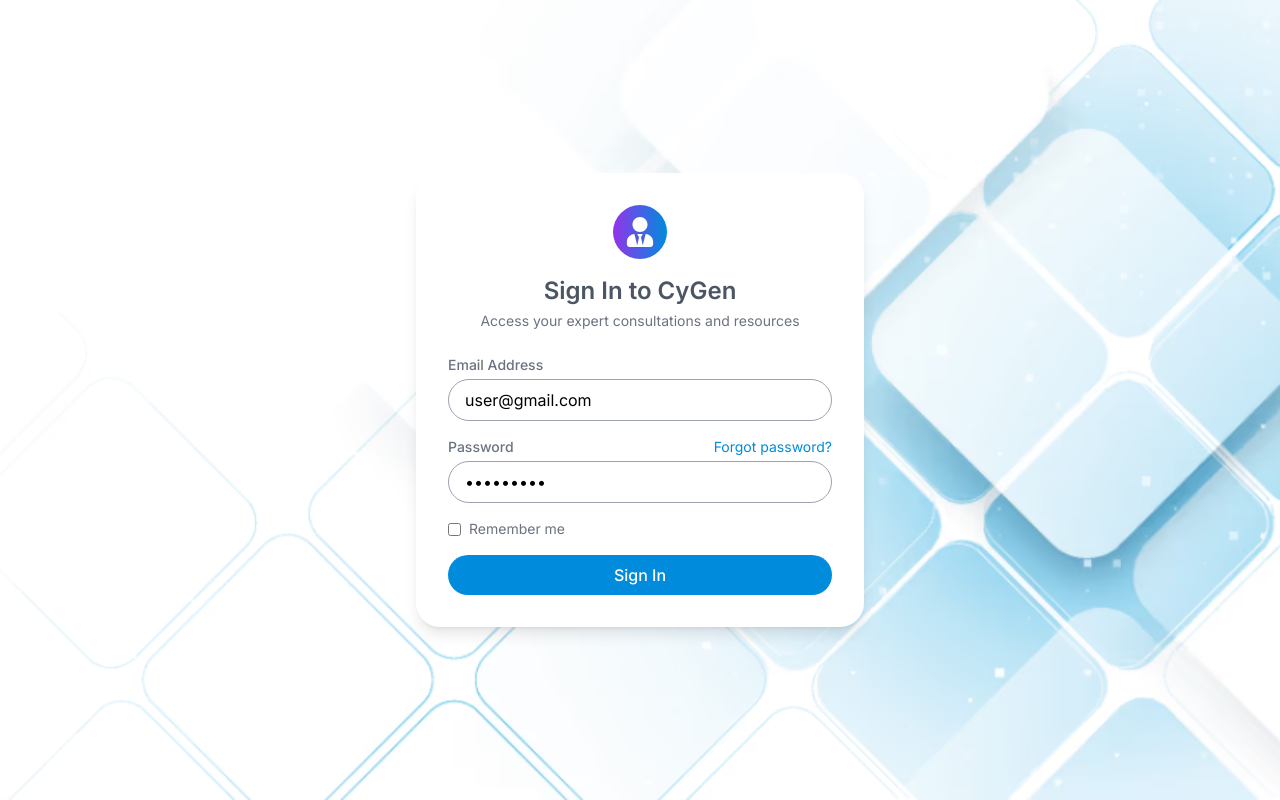
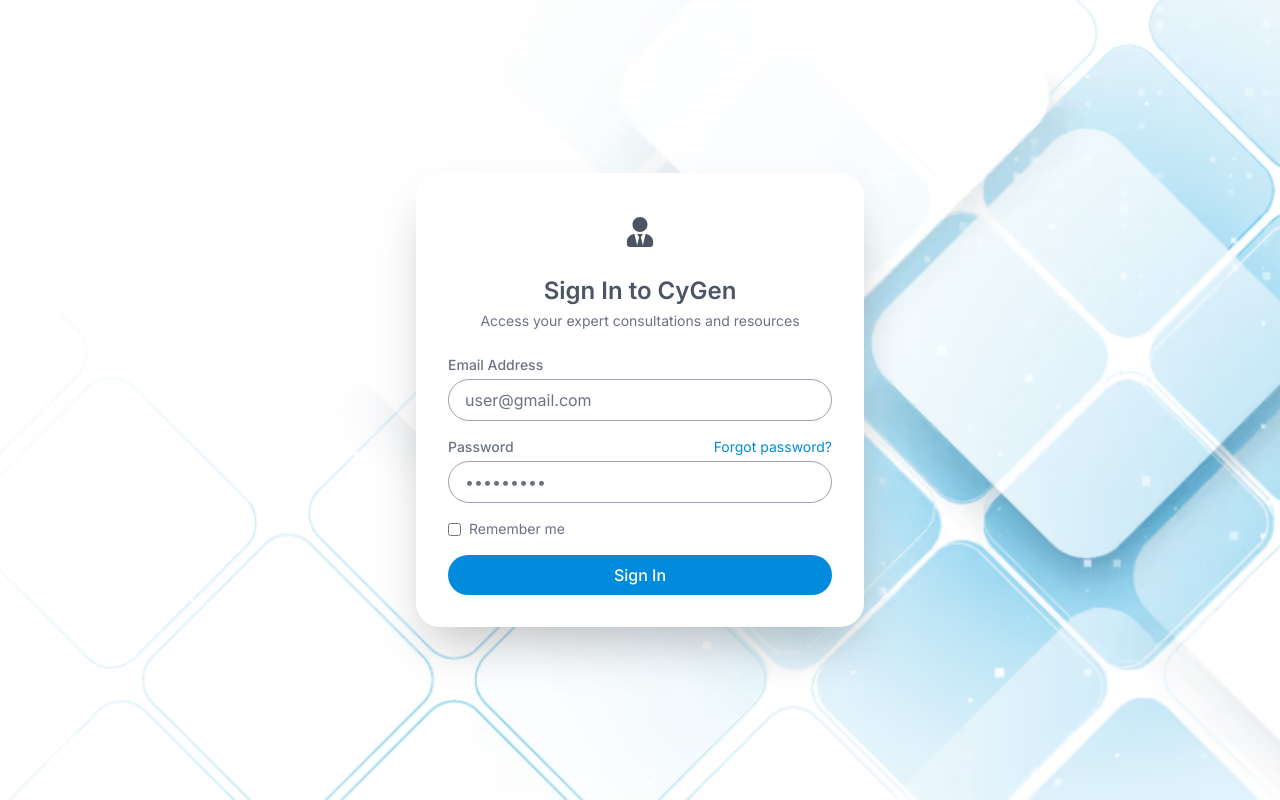
Before and after one commit to ChetanDhage/Cygen_Consultancy, a React (Vite) app in the folder frontend/: page /login in a window 1280 px wide. Built offline with nearby package versions, Linux system fonts and the light colour scheme.

Commit message:
changes added

```diff
--- a/frontend/src/components/Login.jsx
+++ b/frontend/src/components/Login.jsx
@@ -38,10 +38,10 @@ const Login = () => {
 
   return (
     <div className="min-h-screen flex items-center justify-center  px-4">
-      <div className="max-w-md w-full bg-white dark:bg-[#0b1225] p-8 rounded-3xl shadow-lg my-4">
+      <div className="max-w-md w-full bg-white dark:bg-[#0b1225] p-8 rounded-3xl shadow-2xl my-4">
         <div className="flex flex-col items-center">
-          <div className="bg-gradient-to-r from-secondary to-primary p-3 rounded-full mb-4">
-            <FaUserTie className="text-white text-3xl" />
+          <div className="bg-gradient-to-r from-primarylight to-primary p-3 rounded-full mb-4">
+            <FaUserTie className="dark:text-white text-gray-600 text-3xl" />
           </div>
           <h2 className="text-2xl font-semibold text-gray-600 dark:text-white mb-1">Sign In to CyGen</h2>
           <p className="text-sm text-gray-500 text-center">
@@ -67,7 +67,7 @@ const Login = () => {
               onChange={(e) => setEmail(e.target.value)}
               placeholder="you@example.com"
               required
-              className="w-full rounded-3xl px-4 py-2 focus:outline-none focus:ring-2 border border-gray-400 focus:ring-primary dark:text-white dark:bg-slate-900"
+              className="w-full rounded-3xl px-4 py-2 focus:outline-none focus:ring-2 border text-gray-500 border-gray-400 focus:ring-primary dark:text-white dark:bg-slate-500"
             />
           </div>
 
@@ -86,7 +86,7 @@ const Login = () => {
               onChange={(e) => setPwd(e.target.value)}
               placeholder="••••••••"
               required
-              className="w-full rounded-3xl dark:text-white border border-gray-400 px-4 py-2 focus:outline-none focus:ring-2 focus:ring-primary dark:bg-slate-900"
+              className="w-full rounded-3xl dark:text-white border border-gray-400 px-4 py-2 text-gray-500 focus:outline-none focus:ring-2 focus:ring-primary dark:bg-slate-500"
             />
           </div>
 
--- a/frontend/src/components/SignUpConsultant.jsx
+++ b/frontend/src/components/SignUpConsultant.jsx
@@ -33,7 +33,7 @@ const ProgressBar = ({ step }) => {
   return (
     <div className="bg-gray-200 dark:bg-gray-700 h-2.5 rounded-full overflow-hidden">
       <div
-        className={`bg-gradient-to-r from-secondary to-primary ${widths[step]} h-full transition-all duration-500`}
+        className={`bg-gradient-to-r from-primarylight to-primary ${widths[step]} h-full transition-all duration-500`}
       ></div>
     </div>
   );
@@ -176,7 +176,7 @@ const SignUpConsultant = () => {
       <div className="max-w-5xl m-auto bg-white dark:bg-[#0b1225] dark:text-gray-100 shadow-xl">
         <div className="text-center mb-12">
           <div className="flex justify-center mb-6">
-            <div className="w-20 h-20 rounded-2xl bg-gradient-to-r from-secondary to-primary flex items-center justify-center shadow-lg">
+            <div className="w-20 h-20 rounded-2xl bg-gradient-to-r from-primarylight to-primary flex items-center justify-center shadow-lg">
               <FaUserTie className="text-white text-3xl" />
             </div>
           </div>
--- a/frontend/src/components/SignUpUser.jsx
+++ b/frontend/src/components/SignUpUser.jsx
@@ -33,7 +33,7 @@ const ProgressBar = ({ step }) => {
   return (
     <div className="bg-gray-200 dark:bg-gray-700 h-2.5 rounded-full overflow-hidden">
       <div
-        className={`bg-gradient-to-r from-secondary to-primary ${widths[step]} h-full transition-all duration-500`}
+        className={`bg-gradient-to-r from-primarylight to-primary ${widths[step]} h-full transition-all duration-500`}
       ></div>
     </div>
   );
@@ -176,7 +176,7 @@ const SignUpUser = () => {
       <div className="max-w-5xl m-auto bg-white dark:bg-[#0b1225] dark:text-gray-100 shadow-xl">
         <div className="text-center mb-12">
           <div className="flex justify-center mb-6">
-            <div className="w-20 h-20 rounded-2xl bg-gradient-to-r from-secondary to-primary flex items-center justify-center shadow-lg">
+            <div className="w-20 h-20 rounded-2xl bg-gradient-to-r from-primarylight to-primary flex items-center justify-center shadow-lg">
               <FaUserTie className="text-white text-3xl" />
             </div>
           </div>
--- a/frontend/src/components/pages/home/Footer.jsx
+++ b/frontend/src/components/pages/home/Footer.jsx
@@ -32,7 +32,7 @@ const Footer = () => {
   ];
 
   return (
-    <div id="contact" className="dark:bg-gradient-to-br bg-white/80 dark:from-gray-900 dark:to-black text-white relative overflow-hidden">
+    <div id="contact" className="dark:bg-gradient-to-br  bg-white/90 dark:from-gray-900 dark:to-black text-white relative overflow-hidden">
       {/* Background Blobs */}
       <div className="absolute top-0 left-0 w-full h-full opacity-5">
         <div className="absolute top-10 left-[10%] w-64 h-64 bg-primary rounded-full blur-3xl"></div>
--- a/frontend/src/components/pages/web/About.jsx
+++ b/frontend/src/components/pages/web/About.jsx
@@ -35,7 +35,7 @@ const About = () => {
           <p className="text-md text-gray-600 dark:text-gray-300 mb-8">
             CyGen bridges the gap between technical challenges and expert solutions, making specialized knowledge accessible to everyone.
           </p>
-          <a href="how-it-works.html" className="inline-block px-6 py-3 bg-primary rounded-lg text-white font-medium hover:bg-secondary transition">How It Works</a>
+          <a href="how-it-works.html" className="inline-block px-6 py-3 bg-primary rounded-lg text-white font-medium hover:bg-primarylight transition">How It Works</a>
         </div>
       </section>
 
--- a/frontend/src/components/pages/web/Consultant.jsx
+++ b/frontend/src/components/pages/web/Consultant.jsx
@@ -43,7 +43,8 @@ const Consultant = () => {
     <>
       <Navbar/>
       {/* Section Top */}
-      <div className='bg-white dark:bg-[#090d13] w-full h-full'>
+      <div className=' w-full dark:bg-[#090d13] bg-white/90'>
+        <div className='bg-white dark:bg-[#090d13] w-full h-full'>
         <div className=" w-10/12 m-auto flex flex-col lg:flex-row items-center justify-between gap-10 py-20">
           <div className="max-w-2xl">
             <h2 className="text-4xl font-bold mb-4  text-black  dark:text-white">Find the <span className="text-primary">Right Expert</span> for Your Needs </h2>
@@ -62,7 +63,7 @@ const Consultant = () => {
       </div>
 
 
-      <div className="dark:bg-[#090d13]  p-6 min-h-screen">
+      <div className="  p-6 min-h-screen w-10/12  m-auto">
         <h1 className="text-3xl font-bold dark:text-white text-black mb-6 ">Available Consultants</h1>
         <p className="dark:text-white text-black mb-4">128 experts found</p>
 
@@ -127,6 +128,7 @@ const Consultant = () => {
           ))}
         </div>
       </div>
+      </div>
       <Footer />
     </>
   );
--- a/frontend/src/components/pages/web/Contact.jsx
+++ b/frontend/src/components/pages/web/Contact.jsx
@@ -24,7 +24,7 @@ const Contact = () => {
   };
 
   return (
-    <div className=' dark:dark:bg-[#090d13]'>
+    <div className=' dark:bg-[#090d13] bg-white/90'>
 
       <Navbar/>
       <section className="py-16 bg-gradient-to-r from-primaryLight to-indigo-50 dark:bg-gradient-to-r dark:from-gray-800 dark:to-gray-900">
--- a/frontend/src/components/pages/web/HowWork.jsx
+++ b/frontend/src/components/pages/web/HowWork.jsx
@@ -133,7 +133,7 @@ const HowWork = () => {
         </div>
       </div>
 
-      <div className="dark:bg-[#090d13] py-10 px-6">
+      <div className="dark:bg-[#090d13] bg-white/90 py-10 px-6">
         <h2 className="text-3xl font-bold text-center dark:text-white text-black">Simple Steps to Connect</h2>
         <p className="text-center dark:text-white text-black mt-2 mb-10">Follow these easy steps to get expert help for your technical challenges</p>
         <div className="grid grid-cols-1 md:grid-cols-4 gap-6">
@@ -153,7 +153,7 @@ const HowWork = () => {
           ))}
         </div>
       </div>
-      <div className="p-6 dark:bg-[#090d13]">
+      <div className="p-6 dark:bg-[#090d13] bg-white/90">
         <h2 className="text-3xl font-bold text-black dark:text-white text-center mb-8">
           Platform Features
         </h2>
@@ -189,7 +189,7 @@ const HowWork = () => {
           ))}
         </div>
       </div>
-      <div className="dark:bg-[#090d13] p-6">
+      <div className="dark:bg-[#090d13] bg-white/90 p-6">
         <h1 className="text-3xl font-bold text-center text-black dark:text-white mb-2">
           Frequently Asked Questions
         </h1>
--- a/frontend/tailwind.config.js
+++ b/frontend/tailwind.config.js
@@ -6,8 +6,7 @@ module.exports = {
   theme: {
     extend: {
       colors: {
-        primary:'#008bdd', primaryLight:'#e3f1f5',
-        secondary: '#9333ea',     // Purple-600
+       primary:'#008bdd', primaryLight:'#e3f1f5',
         accent: '#14b8a6',        // Teal-500
         success: '#22c55e',       // Green-500
         dark: '#090d13',          // Custom dark
@@ -19,3 +18,4 @@ module.exports = {
 };
 //blue primary:'#008bdd', primaryLight:'#e3f1f5',
 //green primary: '#02cd00',  primaryLight: '#e2ffe1',
+//black primary: '#000',  primaryLight: '#e2ffe1',
```
